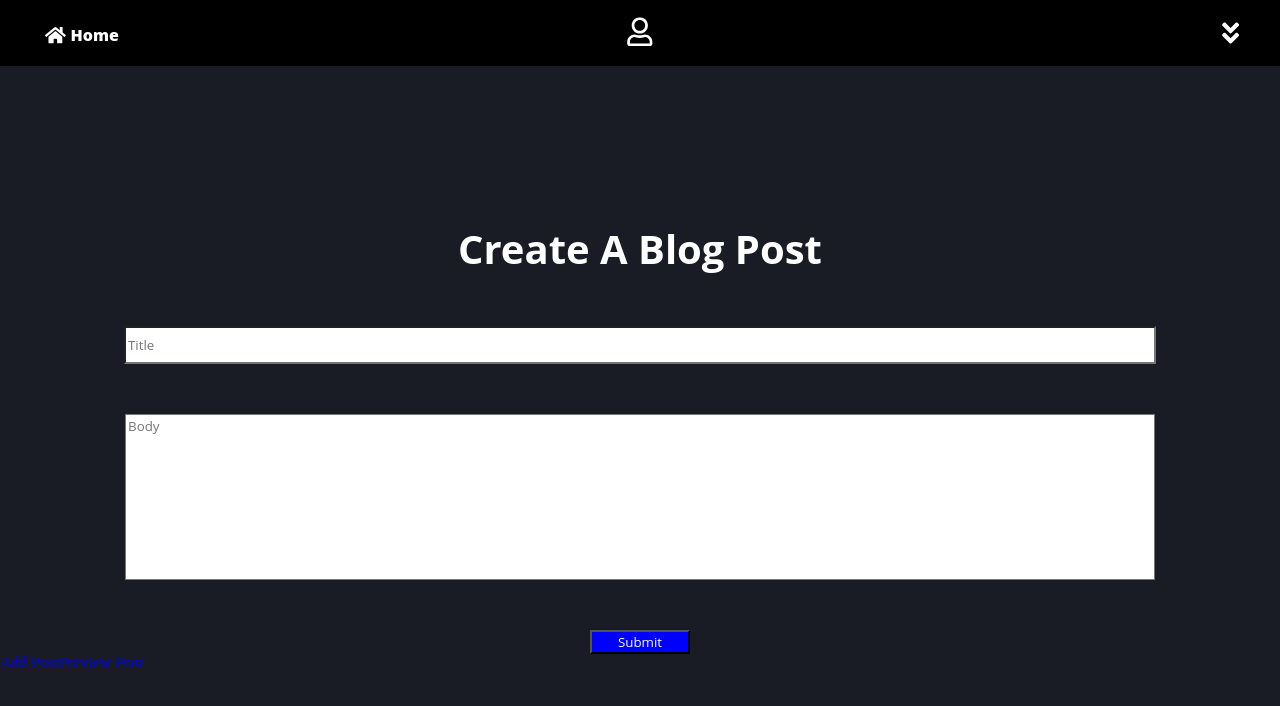
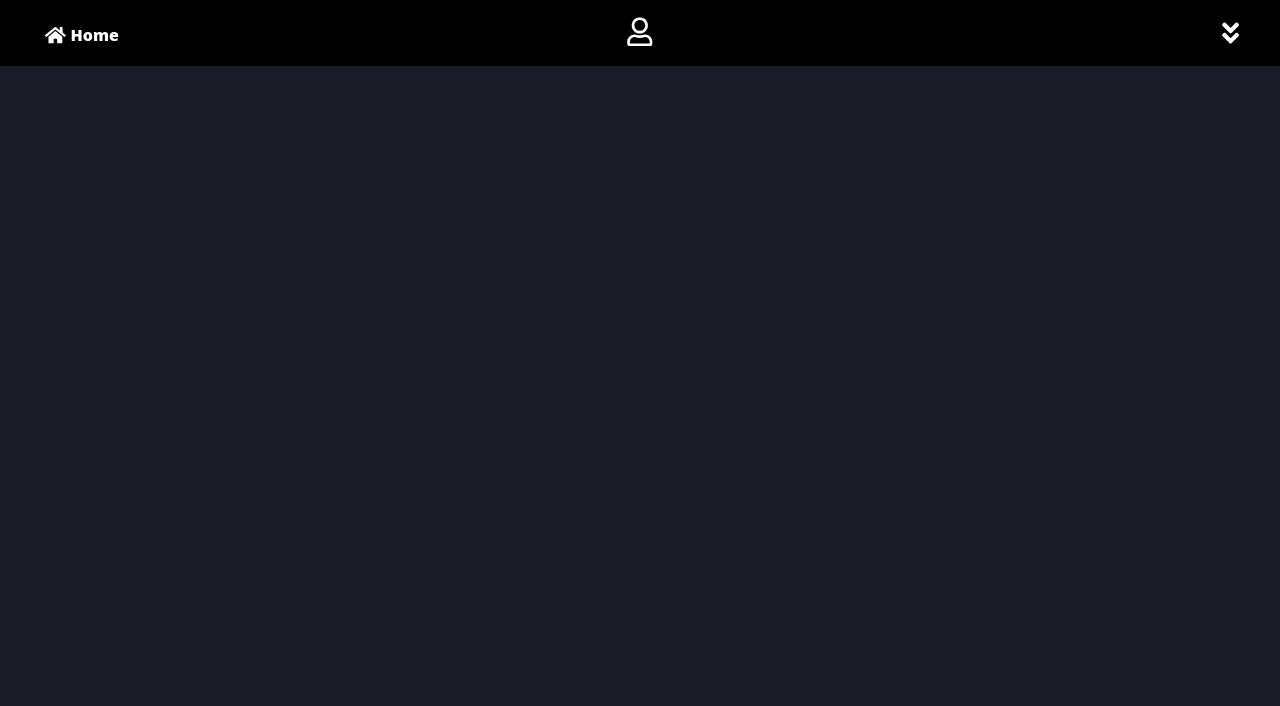
Before and after one commit to alexk9081/my-webpage, a React (Create React App) app: page /data in a window 1280 px wide. Shown: the top 706 px of the page. Built offline with nearby package versions, Linux system fonts and the light colour scheme.

Commit message:
Created functional post preview

```diff
--- a/src/components/AddBlogPost.jsx
+++ b/src/components/AddBlogPost.jsx
@@ -1,15 +1,35 @@
 import classes from "./AddBlogPost.module.css";
+import { useOutletContext, useNavigate, Link } from "react-router-dom";
+import { collection, addDoc, Timestamp } from "firebase/firestore";
+import { firestore } from "../firebaseConfig";
 
-function AddBlogPost(props) {
-    const submitPost = () => {}
-    const setTitle = () => {}
-    const setBody = () => {}
+function AddBlogPost() {
+    const [title, setTitle, body, setBody, userName, userImg] = useOutletContext();
+    const navigate = useNavigate();
+
+
+    async function submitPost() {
+        const blogPostData = collection(firestore, "blogPosts");
+        const docData = {
+            body: body,
+            title: title,
+            userDisplayName: userName,
+            userImageUrl: userImg,
+            date: Timestamp.fromDate(new Date())
+        };
+
+        await addDoc(blogPostData, docData).then(() => { navigate('/my-webpage') });
+    }
+
 
     return (
         <div>
+            <h1 className={classes.title}>Create A Blog Post</h1>
             <input className={classes.titleInput} onChange={(newTitleInput) => { setTitle(newTitleInput.target.value) }} type="text" placeholder="Title" />
             <textarea className={classes.bodyInput} onChange={(newBodyInput) => { setBody(newBodyInput.target.value) }} type="text" placeholder="Body" />
             <input className={classes.submit} onClick={() => { submitPost() }} type="submit" />
+
+            <Link to='/data/preview-blog'>Preview Post</Link>
         </div>
     )
 }
--- a/src/components/AddBlogPost.module.css
+++ b/src/components/AddBlogPost.module.css
@@ -0,0 +1,56 @@
+.title {
+    color: white;
+
+    font-family: "Open Sans", sans-serif;
+    font-size: 2.5rem;
+    text-align: center;
+}
+
+.titleInput, .bodyInput, .submit {
+    font-family: "Open Sans", sans-serif;
+}
+
+.titleInput {
+    margin: 1rem;
+    width: 80%;
+    height: 2rem;
+
+    display: block;
+    margin: 50px auto;
+
+    background-color: white;
+    color: black;
+}
+
+.bodyInput {
+    resize: none;
+
+    margin: 1rem;
+    width: 80%;
+    height: 10rem;
+
+    display: block;
+    margin: 50px auto;
+
+    background-color: white;
+    color: black;
+}
+
+.bodyInput:focus-visible {
+    outline: none;
+}
+
+.submit {
+    margin: 1rem;
+    width: 100px;
+
+    display: block;
+    margin: auto;
+
+    background-color: blue;
+    color: white;
+}
+
+.submit:active {
+    filter: brightness(0.85);
+}
--- a/src/components/PreviewBlogPost.jsx
+++ b/src/components/PreviewBlogPost.jsx
@@ -1,8 +1,24 @@
+import classes from "./PreviewBlogPost.module.css";
+import { useOutletContext, Link } from "react-router-dom";
+import { Timestamp } from "firebase/firestore";
+import BlogPost from "./BlogPost";
 
 function PreviewBlogPost() {
+    const [title, _setTitle, body, _setBody, userName, userImg] = useOutletContext();
+
+
     return (
         <div>
-            PREVIEW BLOG POST HERE
+            <h1 className={classes.title}>Blog Post Previw</h1>
+
+            <BlogPost title={title}
+                description={body}
+                time={Timestamp.fromDate(new Date()).seconds}
+                userName={userName}
+                userImg={userImg}
+            />
+
+            <Link to='/data/add-blog'>Add Post</Link>
         </div>
     )
 }
--- /dev/null
+++ b/src/components/PreviewBlogPost.module.css
@@ -0,0 +1,7 @@
+.title {
+    color: white;
+
+    font-family: "Open Sans", sans-serif;
+    font-size: 2.5rem;
+    text-align: center;
+}
--- a/src/layout/NavigationBar.js
+++ b/src/layout/NavigationBar.js
@@ -39,7 +39,7 @@
                 {props.isLoggedInState &&
                     <>
                         <Link {...linkProps} to='/photo'>Add Photo</Link>
-                        <Link {...linkProps} to='/data'>Add Information</Link>
+                        <Link {...linkProps} to='/data/add-blog'>Add Information</Link>
                     </>
                 }
                 <Link {...linkProps} to='/gallery'>Image Gallery</Link>
--- a/src/pages/AddBlogPostPage.js
+++ b/src/pages/AddBlogPostPage.js
@@ -1,39 +1,15 @@
 import classes from "./AddBlogPostPage.module.css";
 import { useState } from "react";
-import { Link, Outlet, useNavigate } from "react-router-dom";
-import { collection, addDoc, Timestamp } from "firebase/firestore";
-import { firestore } from "../firebaseConfig";
+import { Outlet } from "react-router-dom";
 
-function AddInfoPage(props) {
+function AddInfoPage({ userName, userImg}) {
     const [body, setBody] = useState("");
     const [title, setTitle] = useState("");
-    const navigate = useNavigate();
 
-    async function submitPost() {
-        const blogPostData = collection(firestore, "blogPosts");
-
-        const docData = {
-            body: body,
-            title: title,
-            userDisplayName: props.userName,
-            userImageUrl: props.userImg,
-            date: Timestamp.fromDate(new Date())
-        };
-
-        await addDoc(blogPostData, docData).then(() => { navigate('/my-webpage') });
-    }
     return (
         <div className={classes.addPostPage}>
             <div className={classes.aligner}>
-                <h1 className={classes.title}>Create A Blog Post</h1>
-                <input className={classes.titleInput} onChange={(newTitleInput) => { setTitle(newTitleInput.target.value) }} type="text" placeholder="Title" />
-                <textarea className={classes.bodyInput} onChange={(newBodyInput) => { setBody(newBodyInput.target.value) }} type="text" placeholder="Body" />
-                <input className={classes.submit} onClick={() => { submitPost() }} type="submit" />
-
-
-                <Link to='/data/add-blog'>Add Post</Link>
-                <Link to='/data/preview-blog'>Preview Post</Link>
-                <Outlet />
+                <Outlet context={[title, setTitle, body, setBody, userName, userImg]} />
             </div>
         </div>
     )
--- a/src/pages/AddBlogPostPage.module.css
+++ b/src/pages/AddBlogPostPage.module.css
@@ -8,60 +8,3 @@
 .aligner {
     width: 100%;
 }
-
-.titleInput, .bodyInput, .submit {
-    font-family: "Open Sans", sans-serif;
-}
-
-.titleInput {
-    margin: 1rem;
-    width: 80%;
-    height: 2rem;
-
-    display: block;
-    margin: 50px auto;
-
-    background-color: white;
-    color: black;
-}
-
-.bodyInput {
-    resize: none;
-
-    margin: 1rem;
-    width: 80%;
-    height: 10rem;
-
-    display: block;
-    margin: 50px auto;
-
-    background-color: white;
-    color: black;
-}
-
-.bodyInput:focus-visible {
-    outline: none;
-}
-
-.submit {
-    margin: 1rem;
-    width: 100px;
-
-    display: block;
-    margin: auto;
-
-    background-color: blue;
-    color: white;
-}
-
-.submit:active {
-    filter: brightness(0.85);
-}
-
-.title {
-    color: white;
-
-    font-family: "Open Sans", sans-serif;
-    font-size: 2.5rem;
-    text-align: center;
-}
```
